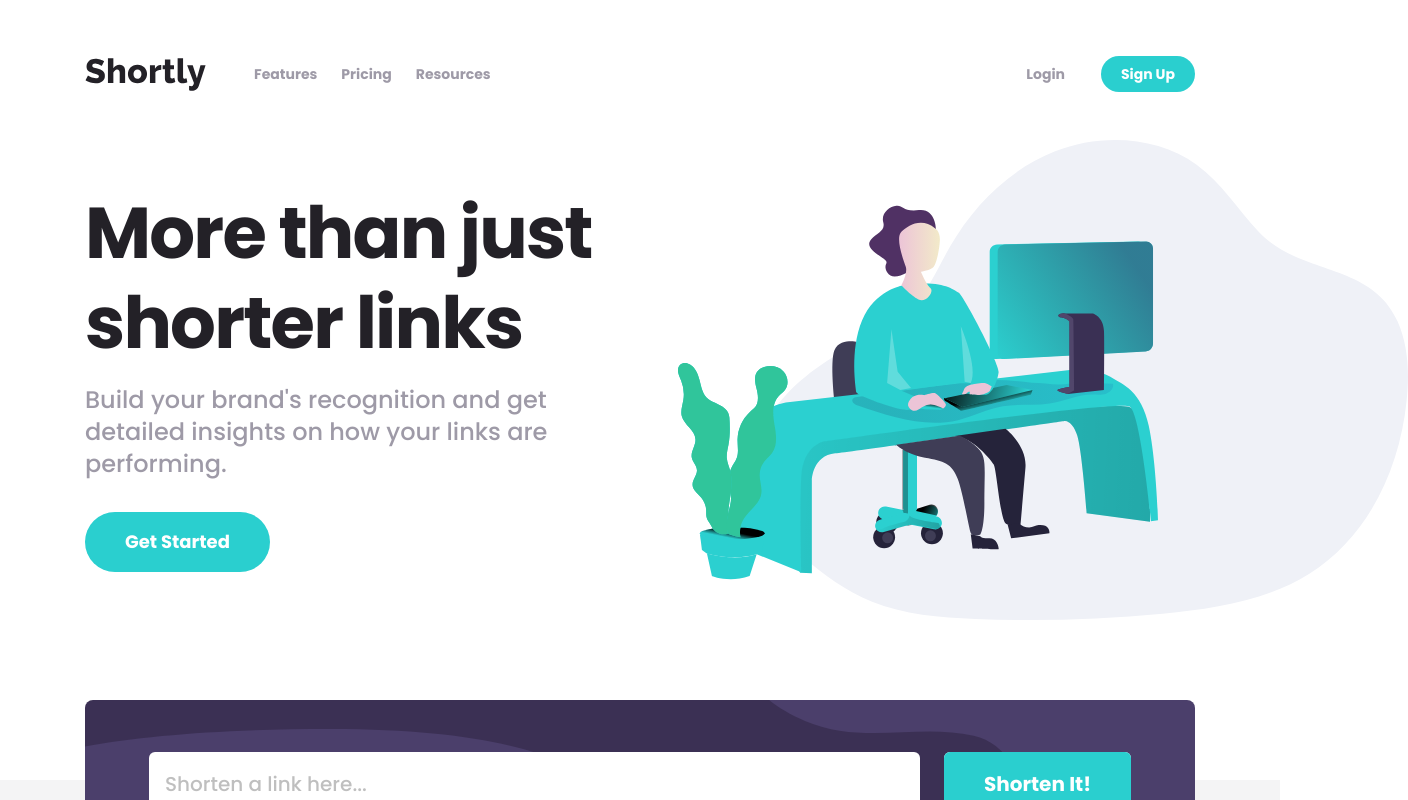
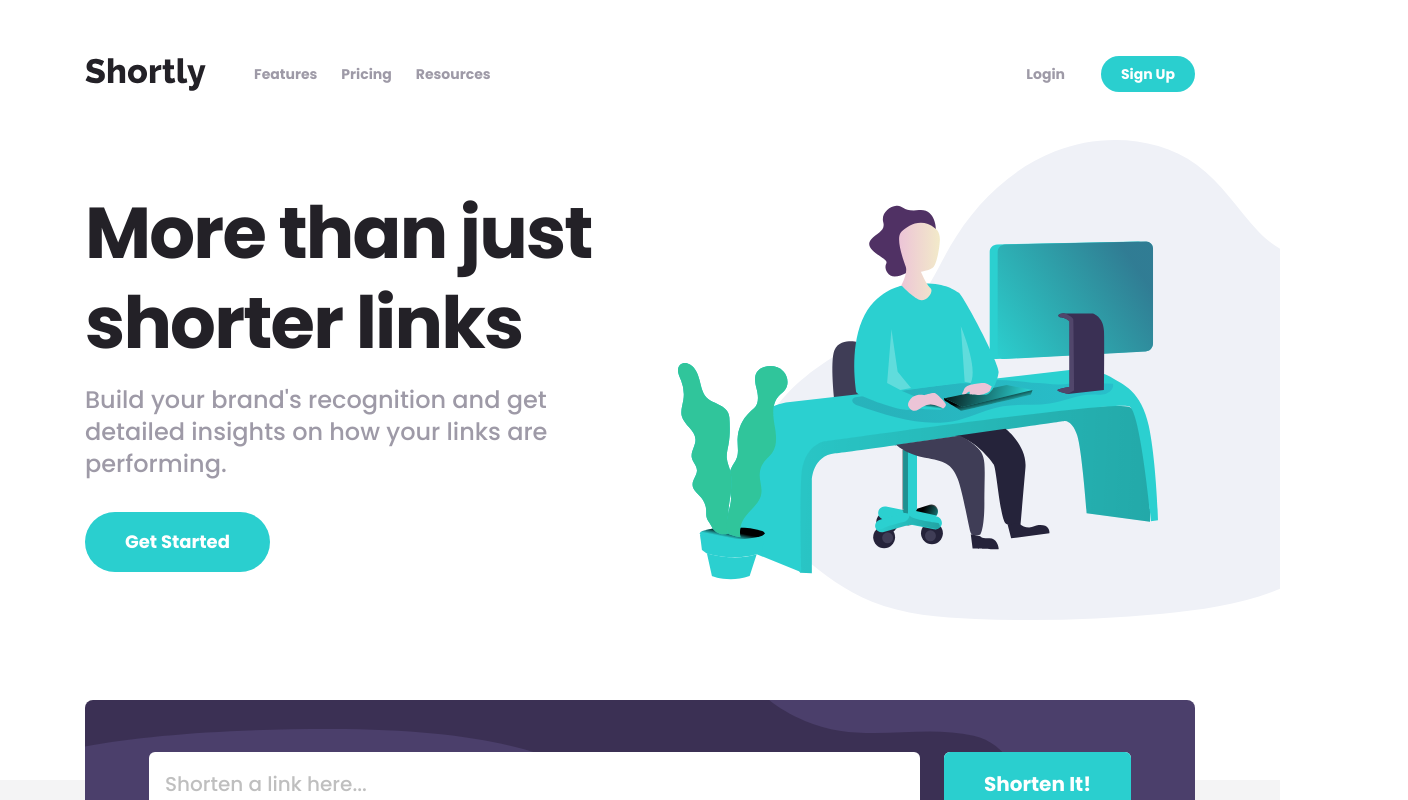
Before and after one commit to danaYatsuta/frontend-mentor-url-shortening-api, a Vue app: page / in a window 1280 px wide. Shown: the top 800 px of the page, 1408 px wide, since content can reach past the window. Built offline with nearby package versions, Linux system fonts and the light colour scheme.

Commit message:
Fix illustration overflow

```diff
--- a/src/components/TheHero.vue
+++ b/src/components/TheHero.vue
@@ -11,14 +11,14 @@ export default {
 </script>
 
 <template>
+  <div class="overflow-hidden">
     <div class="relative mx-auto max-w-screen-2xl md:px-6">
       <section
         class="mx-auto max-w-6xl items-center md:flex md:min-h-[340px] lg:min-h-[400px] xl:min-h-[480px]"
       >
-      <div class="mx-auto w-fit overflow-hidden md:absolute md:-right-32">
+        <div class="mx-auto w-fit md:absolute md:-right-32">
           <IllustrationWorking class="mx-6 h-[340px] md:mx-0 lg:h-[400px] xl:min-h-[480px]" />
         </div>
-
         <div
           class="flex flex-col items-center px-4 text-center md:w-1/2 md:items-start md:px-0 md:text-start 2xl:w-3/5"
         >
@@ -27,13 +27,13 @@ export default {
           >
             More than just shorter links
           </h1>
-
           <p class="mt-4 w-5/6 xl:text-2xl 2xl:mt-2">
-          Build your brand's recognition and get detailed insights on how your links are performing.
+            Build your brand's recognition and get detailed insights on how your links are
+            performing.
           </p>
-
           <AppButton class="mt-8 2xl:mt-10">Get Started</AppButton>
         </div>
       </section>
     </div>
+  </div>
 </template>
```
Lines whose indentation alone changed are shown as unchanged.
